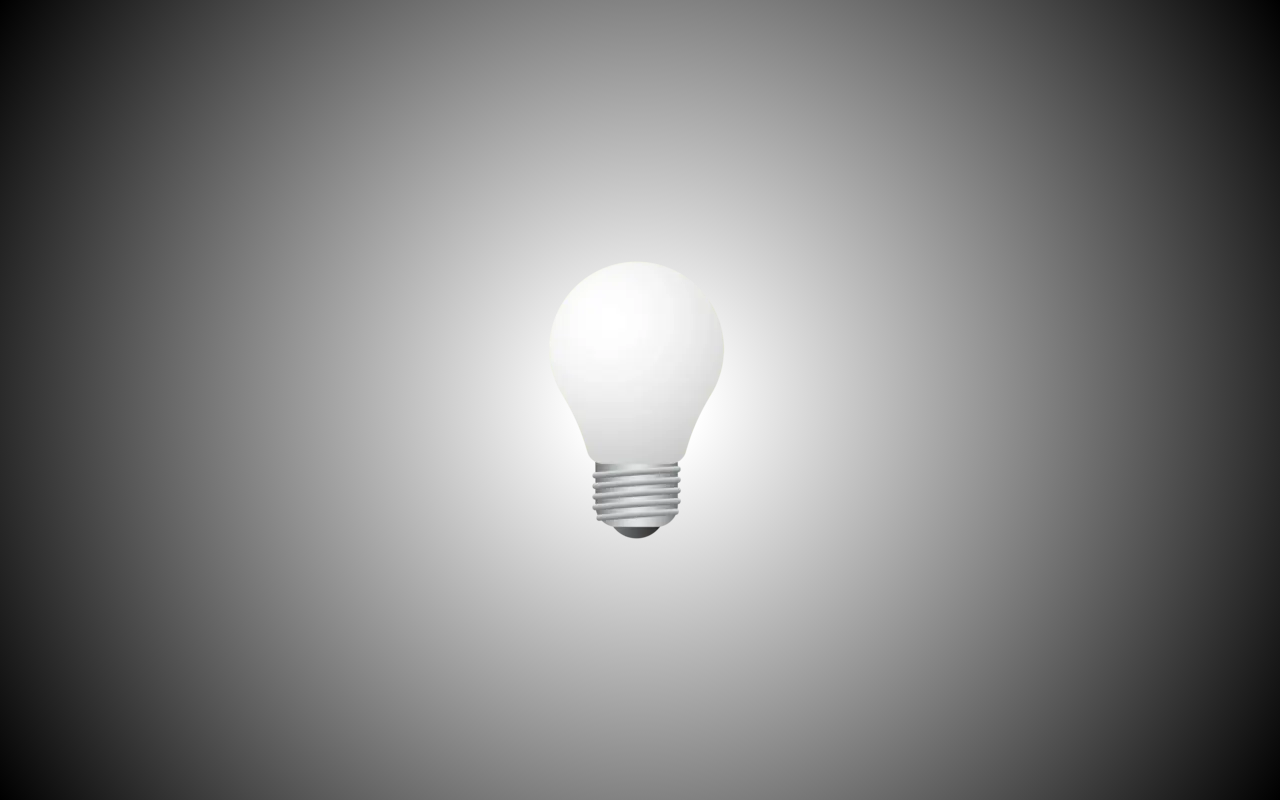
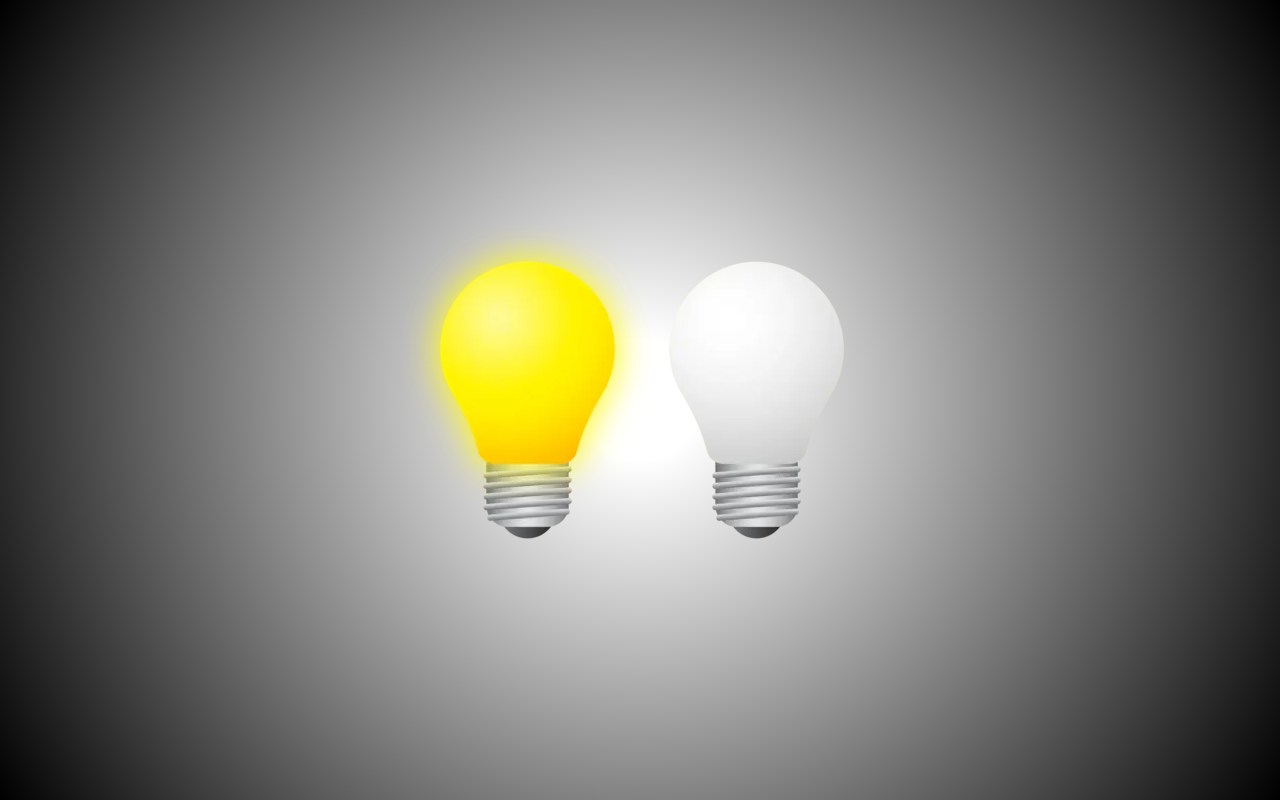
Before and after one commit to thisisjorge/lampada, a plain HTML site: page index.html in a window 1280 px wide. Drawn offline with Linux system fonts and the light colour scheme.

Commit message:
Update index.html

```diff
--- a/index.html
+++ b/index.html
@@ -8,7 +8,7 @@
 </head>
 <body>
     <div class="container">
-        <img id="lamp" src="lamp_off.png" alt="Lâmpada apagada">
+        <img id="lamp" src="lamp_on_off.png"" alt="Lâmpada apagada">
     </div>
     <script src="script.js"></script>
 </body>
```
